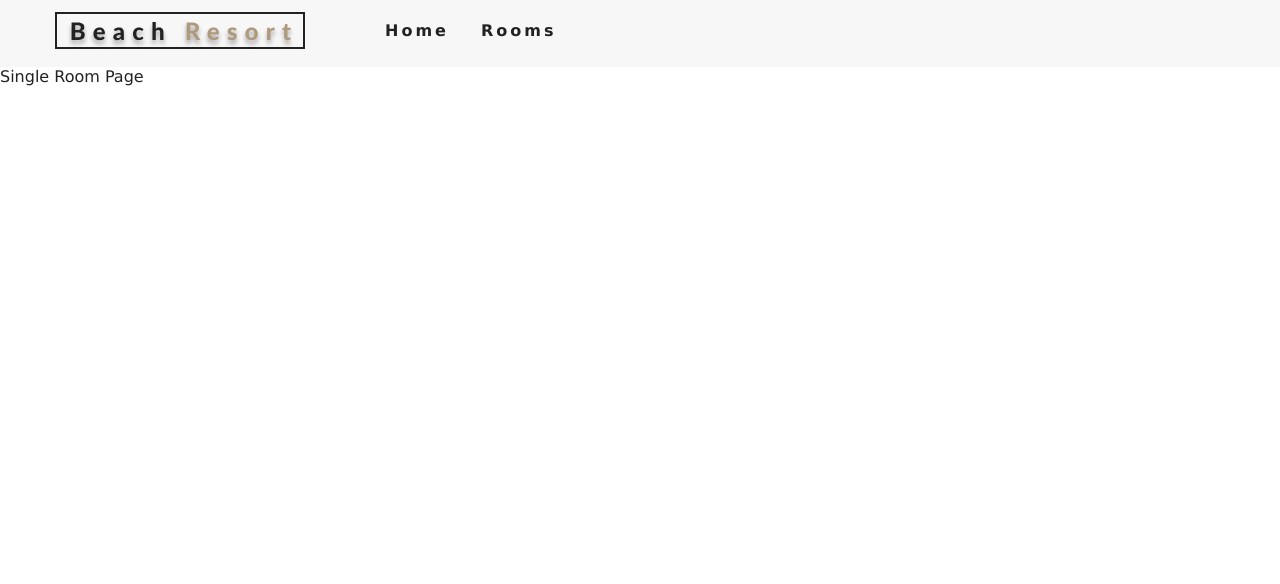
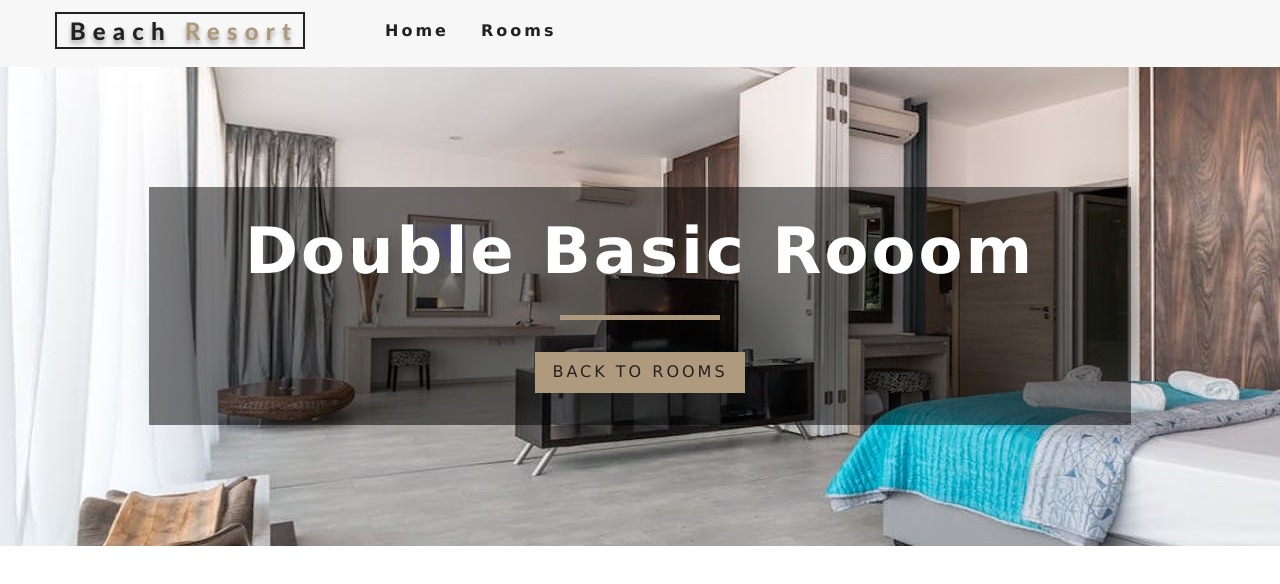
Before and after one commit to RostyslavL/React-Beach-Resort, a React (Create React App) app: page /rooms/double-basic in a window 1280 px wide. Shown: the top 584 px of the page. Built offline with nearby package versions, Linux system fonts and the light colour scheme.

Commit message:
feat: add styled components and create SingleRoom styled component

```diff
--- a/package.json
+++ b/package.json
@@ -11,6 +11,7 @@
     "react-icons": "^4.2.0",
     "react-router-dom": "^5.2.0",
     "react-scripts": "4.0.3",
+    "styled-components": "^5.3.1",
     "web-vitals": "^1.1.2"
   },
   "scripts": {
--- /dev/null
+++ b/src/components/StyledHero.jsx
@@ -0,0 +1,12 @@
+import  styled from 'styled-components'
+import  defaultImg from '../images/room-11.jpeg'
+
+const StyledHero = styled.header`
+    min-height: 60vh;
+    background: url(${props => props.img ? props.img : defaultImg}) center/cover no-repeat;
+    display: flex;
+    align-items: center;
+    justify-content: center;
+`
+
+export default StyledHero
--- a/src/context.js
+++ b/src/context.js
@@ -35,9 +35,18 @@
         })
         return tempItems
     }
+
+    getRoom = (slug) => {
+        let tempRooms = [...this.state.rooms]
+        const room  = tempRooms.find((room) => room.slug === slug)
+        return room
+    }
     render() {
         return (
-            <RoomContext.Provider value={{...this.state}}>
+            <RoomContext.Provider value={{
+                ...this.state,
+                getRoom: this.getRoom
+            }}>
                 {this.props.children}
             </RoomContext.Provider>
         )
--- a/src/pages/SingleRoom.jsx
+++ b/src/pages/SingleRoom.jsx
@@ -1,11 +1,50 @@
 import React, { Component } from 'react'
+import defaultBcg  from '../images/room-12.jpeg'
+import Hero from '../components/Hero'
+import Banner from '../components/Banner'
+import {Link} from 'react-router-dom'
+import {RoomContext} from '../context'
+import StyledHero from '../components/StyledHero'
 
 export default class SingleRoom extends Component {
+    constructor(props) {
+        super(props)
+        console.log(this.props)
+        this.state = {
+            slug:this.props.match.params.slug,
+            defaultBcg
+        }
+    }
+
+    static contextType = RoomContext
+
+    componentDidMount(){
+
+    }
     render() {
+        const {getRoom} = this.context
+        const room = getRoom(this.state.slug)
+        if(!room) {
+            return <div className="error">
+                <h3>No Such room could be found</h3>
+                <Link to="/rooms" className="btn-primary">
+                    Back To Rooms
+                </Link>
+            </div>
+        }
+
+        const {name,description,capacity,price,extras,breakfast,pets, images} = room
         return (
-            <div>
-                Single Room Page
-            </div>
+            <>
+             <StyledHero img={images[0] || this.state.defaultBcg}>
+                <Banner title={`${name} rooom`}>
+                    <Link to='/rooms' className="btn-primary">
+                    Back To Rooms
+                    </Link>
+                </Banner>
+            </StyledHero>
+            </>
+
         )
     }
 }
```
Also changed, not shown: 1 other file (tests, documents, lock files or other folders).
